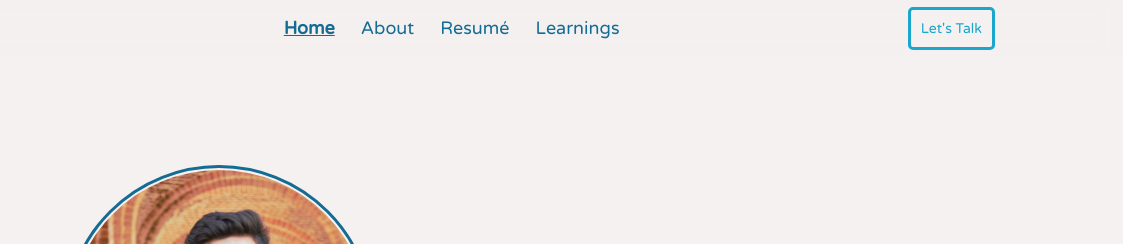
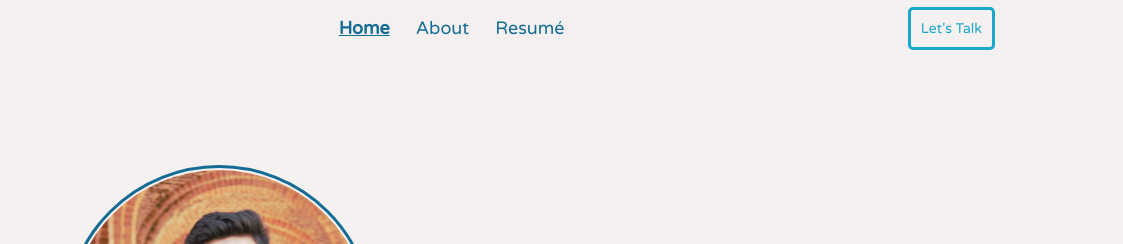
Before and after one commit to RiyanshuNegi/riyanshuNegi, a plain HTML site: page index.html in a window 1280 px wide. Shown: the top 244 px of the page, 157-1280 px from the left. Drawn offline with nearby package versions, Linux system fonts and the light colour scheme; a script that the page names is missing; a web font is replaced by a local one.

Commit message:
Update index.html
removed learnings.html link

```diff
--- a/index.html
+++ b/index.html
@@ -23,7 +23,7 @@
                <li> <a href="./about.html">About</a> </li>
                 <!-- <li><a href="#">Work</a></li> -->
                 <li><a href="./resume.html" download>Resumé</a></li>
-                <li><a href="./learning.html">Learnings</a></li>
+                 <!-- <li><a href="./learning.html">Learnings</a></li> -->
             </ul>
             <button class="btn" title="Contact">Let's Talk</button>
         <!-- </div> -->
```
